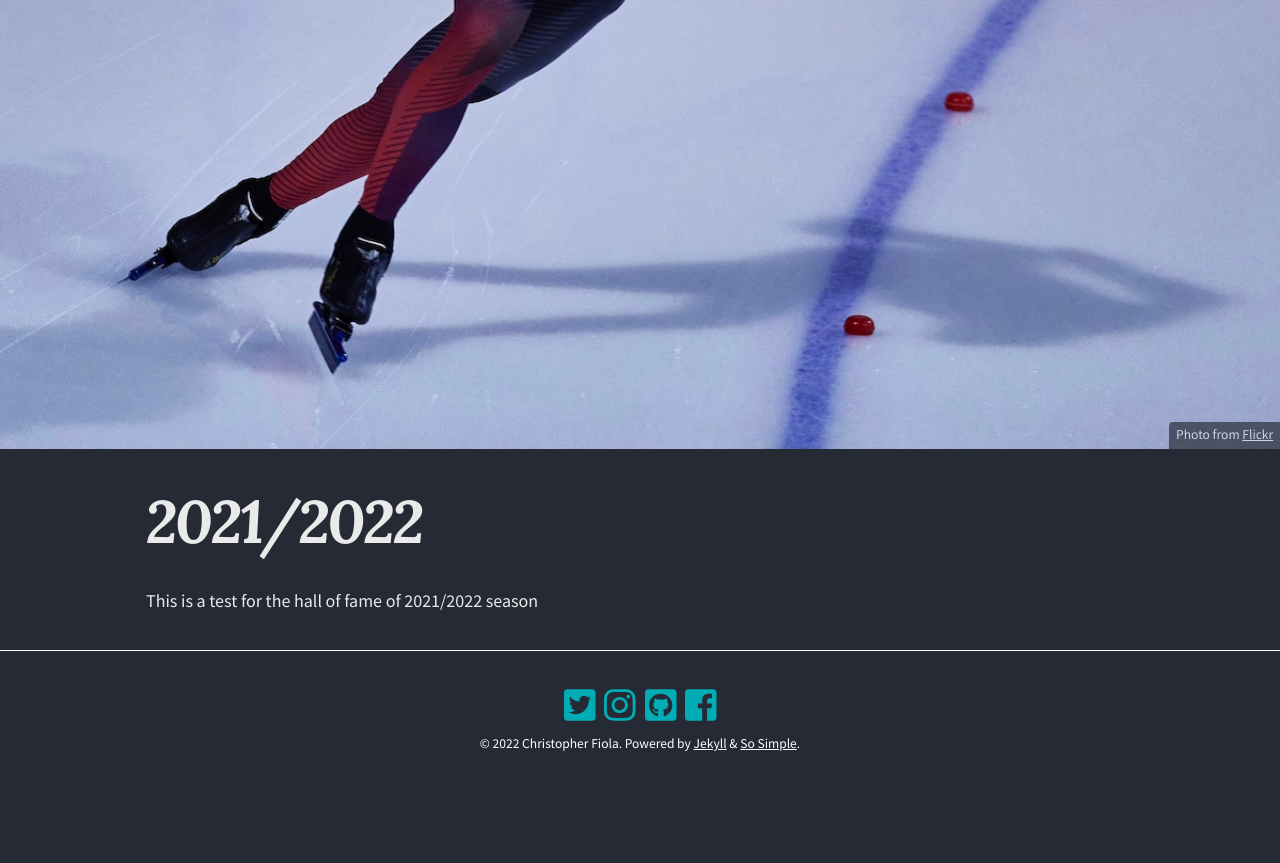
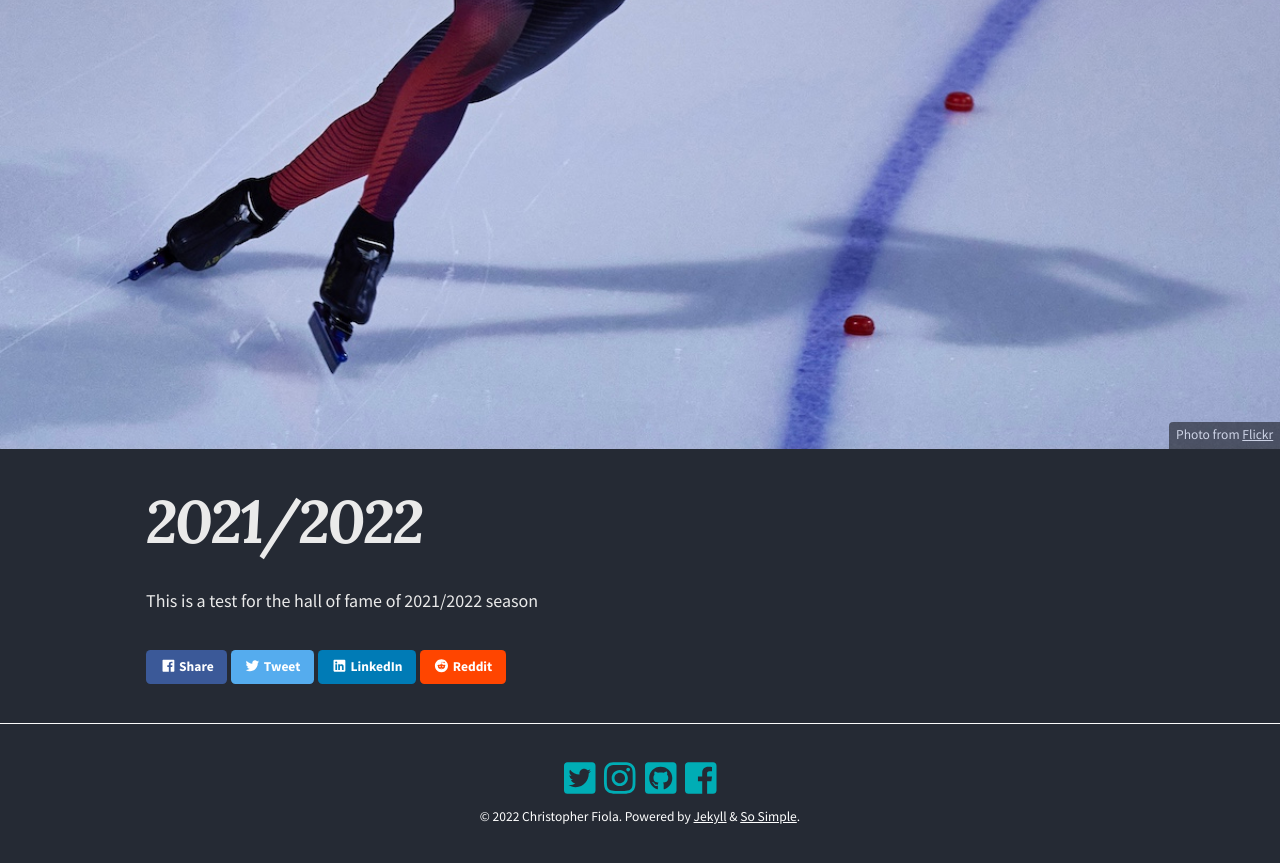
Before and after one commit to ChrisFiola/chrisfiola.github.io, a Jekyll site: the page built from _hof/test.md, in a window 1280 px wide and 900 px high, scrolled down 601 px. Shown: the top 863 px of the window. Built offline with Jekyll 4.4.1, drawn with Linux system fonts in a browser that asks for light colours; nearby versions of some CDN libraries; before the commit the page ends 1428 px from its top, so only the background shows below that; some of the changed lines change nothing that is shown.

Commit message:
Fix space somewhere in front matter defaults

```diff
--- a/_config.yml
+++ b/_config.yml
@@ -115,21 +115,21 @@ defaults:
       layout: post
       comments: true
       share: true
-  # Hall of fame
+  # Hall Of Fame
   -
     scope:
       path: "_hof"
       type: hof
-    value:
+    values:
       layout: post
       comments: true
       share: true
-  # Work in progress
+  # Work In Progress
   -
     scope:
       path: "_wip"
       type: wip
-    value:
+    values:
       layout: post
       comments: true
       share: true
```
